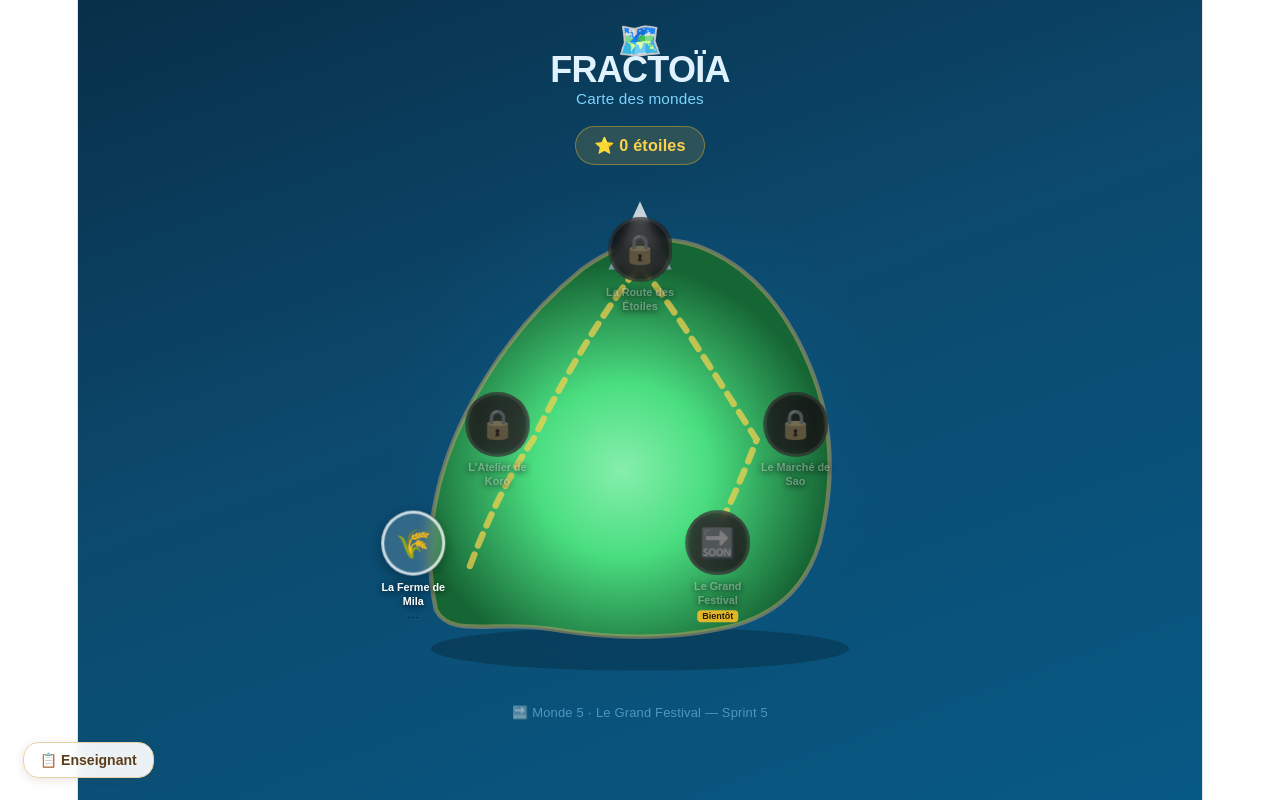
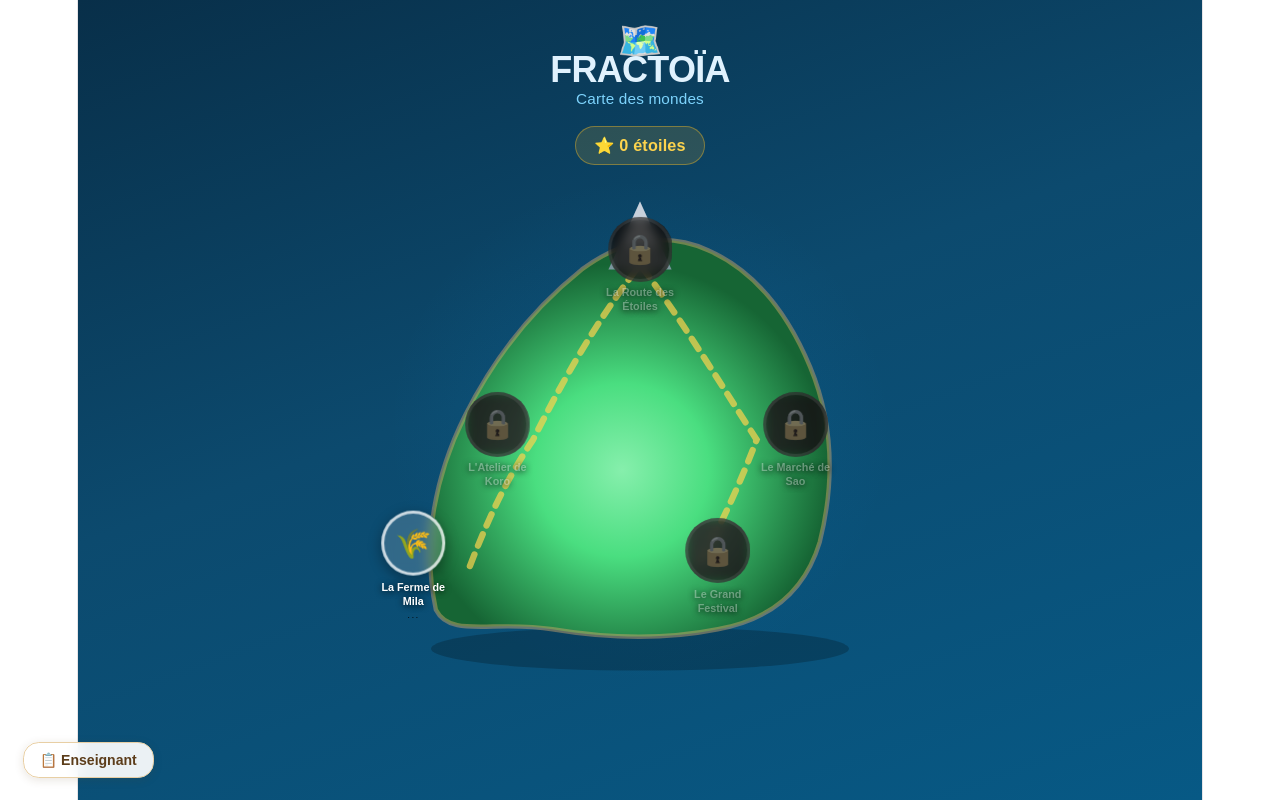
Before and after one commit to micetf/fractoia, a React (Vite) app: page / in a window 1280 px wide. Built offline with nearby package versions, Linux system fonts and the light colour scheme.

Commit message:
fix(WorldMap): activer le monde 5 (comingSoon false)

```diff
--- a/src/components/layout/WorldMap.jsx
+++ b/src/components/layout/WorldMap.jsx
@@ -59,7 +59,7 @@ const WORLDS = [
         worldId: 5,
         x: 62,
         y: 78,
-        comingSoon: true,
+        comingSoon: false,
     },
 ];
 
@@ -264,18 +264,6 @@ function WorldMap({ current, onSelect }) {
                     );
                 })}
             </div>
-
-            <p
-                style={{
-                    marginTop: "1.5rem",
-                    color: "rgba(125,211,252,0.55)",
-                    fontFamily: "'Nunito', sans-serif",
-                    fontSize: "0.72rem",
-                    textAlign: "center",
-                }}
-            >
-                🔜 Monde 5 · Le Grand Festival — Sprint 5
-            </p>
         </div>
     );
 }
```
